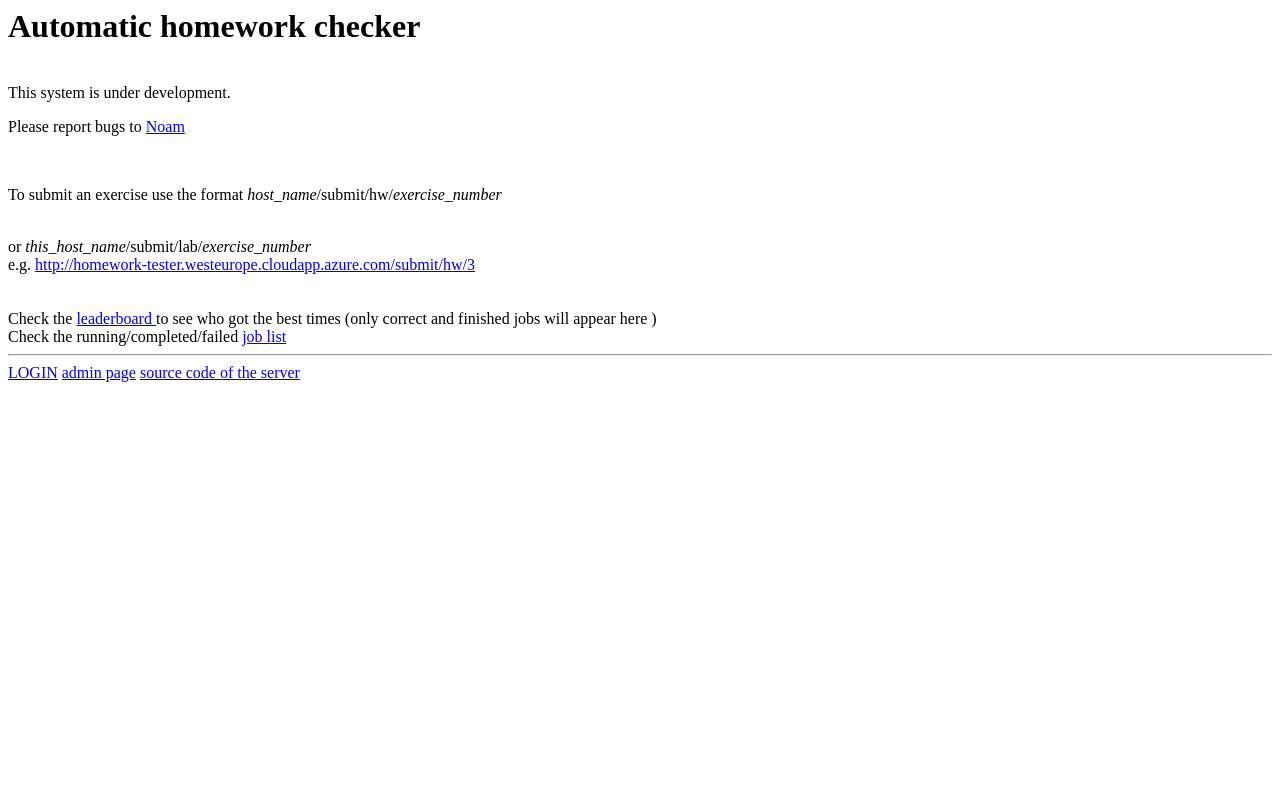
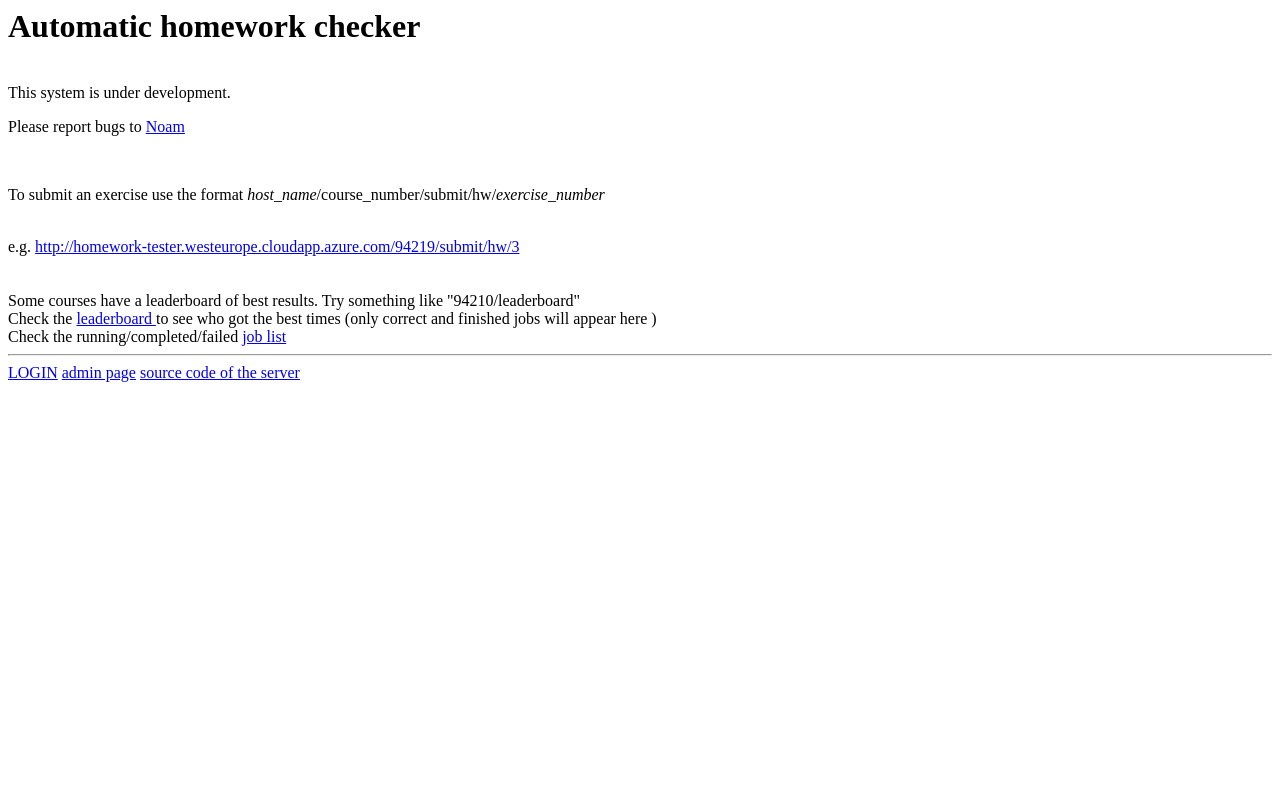
Before and after one commit to cnoam/technion-iem-ds_lab, a Flask app: page / in a window 1280 px wide. Run offline with Flask 2, Linux system fonts and the light colour scheme.

Commit message:
add support for multiple courses changes in URI and config file structure

```diff
--- a/hw_settings.json
+++ b/hw_settings.json
@@ -1,20 +1,31 @@
-
-[ {
+{
+     "94201": [
+          {
                "id": 1,
-     "matcher" : "exact_match.py",
-     "runner" :"check_cmake.sh",
-     "timeout" : 5
+               "matcher": "exact_match.py",
+               "runner": "check_cmake.sh",
+               "timeout": 5
           },
           {
                "id": 2,
-     "matcher" : "exact_match.py",
-     "runner" :"check_sh.sh",
-     "timeout" : 15
+               "matcher": "exact_match.py",
+               "runner": "check_sh.sh",
+               "timeout": 15
           },
           {
                "id": 4,
-     "matcher" : "tester_ex4.py",
-     "runner" :"check_py.sh",
-     "timeout" : 20
+               "matcher": "tester_ex4.py",
+               "runner": "check_py.sh",
+               "timeout": 20
+          }
+     ],
+
+     "94210": [
+          {
+               "id": 1,
+               "matcher": "exact_match.py",
+               "runner": "check_git_patch.sh",
+               "timeout": 30
           }
      ]
+}
--- a/serverpkg/__init__.py
+++ b/serverpkg/__init__.py
@@ -9,7 +9,7 @@ if sys.version_info.major != 3:
 logger = init_logger('server')
 
 UPLOAD_FOLDER = r'/tmp'
-ALLOWED_EXTENSIONS = {'gz','xz','py','sh'}
+ALLOWED_EXTENSIONS = {'gz','xz','py','sh','patch'}
 
 MAX_CONCURRENT_JOBS = os.cpu_count()
 if MAX_CONCURRENT_JOBS is None:
@@ -20,6 +20,7 @@ app.config['UPLOAD_FOLDER'] = UPLOAD_FOLDER
 app.config['MAX_CONTENT_LENGTH'] = 16 * 1024 * 1024
 app.config['matcher_dir'] = 'serverpkg/matchers'
 app.config['runner_dir'] = 'serverpkg/runners'
+app.config['assignment_config_file'] = 'hw_settings.json'
 app.secret_key = b'3456o00sdf045'
 
 _job_status_db = job_status.JobStatusDB()
--- a/serverpkg/admin.py
+++ b/serverpkg/admin.py
@@ -55,7 +55,7 @@ def admin_page():
 
 @app.route("/admin/show_ex_config")
 def show_ex_config():
-    with open('hw_settings.json','r') as fin:
+    with open(app.config['assignment_config_file'],'r') as fin:
         contents = fin.read()
     return render_template('dump_source_code.html', source = contents)
 
@@ -71,7 +71,7 @@ def _upload_and_save():
         flash('No selected file')
         return redirect(request.url)
     if file:
-        file_name = "hw_settings.json"
+        file_name = app.config['assignment_config_file']
         try:
             file.save(file_name)
         except OSError as ex:
--- a/serverpkg/job_status.py
+++ b/serverpkg/job_status.py
@@ -74,6 +74,8 @@ class JobStatus():
                              utils.wrap_html_source(self.stdout),
                              utils.wrap_html_source(self.stderr))
         elif self.status == 'completed':
+            if self.run_time is None:  # soft fail if the internal state is not perfect
+                self.run_time = 0.0
             text = 'Job {} completed in {:.3f} seconds.'.format(self.job_id, self.run_time)
         else:
             raise ValueError('impossible state:'+ str(self.status) )
--- a/serverpkg/server.py
+++ b/serverpkg/server.py
@@ -46,23 +46,24 @@ def show_jobs_():
     """
     return show_jobs.show_jobs(_job_status_db)
 
+
 # noinspection PyPackageRequirements
-@app.route('/submit/<ex_type>/<int:number>', methods=['GET', 'POST'])
-def upload_file(ex_type, number):
+@app.route('/<int:course>/submit/<ex_type>/<int:number>', methods=['GET', 'POST'])
+def upload_file(course,ex_type, number):
     if _job_status_db.num_running_jobs() >= MAX_CONCURRENT_JOBS:
         return "Busy! try again in a few seconds.", HTTPStatus.SERVICE_UNAVAILABLE
 
     try:
-        _get_config_for_ex(number)
-    except KeyError:
-        return "We don't have such a value" , HTTPStatus.NOT_FOUND
+        _get_config_for_ex(course,ex_type,number)
+    except KeyError as ex:
+        return "We don't have such a value. " +  str(ex), HTTPStatus.NOT_FOUND
     except SanityError as ex:
         return "<H1>Message to Tutor</H1>There is something wrong in the config file for this exercise.<br>"\
                "Please fix and submit again. <br><strong>Error: " + str(ex) + '</strong>'
-    return _upload_file(ex_type, number)
+    return _upload_file(course,ex_type, number)
 
 
-def _upload_file(ex_type, ex_number, compare_to_golden = False):
+def _upload_file(course_num, ex_type, ex_number, compare_to_golden = False):
     """ upload homework 'number'
         call a checker and return the result.
         Block here until the checker completes.
@@ -98,8 +99,9 @@ def _upload_file(ex_type, ex_number, compare_to_golden = False):
                 reference_input  = "./data/ref_{}_{}_input{}".format(ex_type, ex_number, postfix)
                 logger.info(" ref files supplied to handler: " + reference_input + "   " + reference_output)
                 logger.info("TAR file: " + saved_file_name)
-                the_reply = handle_file(saved_file_name,ex_type, ex_number, reference_input, reference_output,
-                                        lambda :os.unlink(saved_file_name) )
+                the_reply = handle_file(saved_file_name,course_num, ex_type, ex_number, reference_input, reference_output,
+                                       lambda :os.unlink(saved_file_name))
+                #   None)
             finally:
                 pass
                 # the handle_file() is ASYNC, so at this stage we don't know yet when can the file be deleted.
@@ -110,12 +112,14 @@ def _upload_file(ex_type, ex_number, compare_to_golden = False):
             #return redirect(url_for('upload_file', filename=filename))
         else:
             flash("Please check the file type!")
-    return render_template('upload_homework.html', hw_number = ex_number, num_jobs_running=_job_status_db.num_running_jobs())
+    return render_template('upload_homework.html',
+                           course_number=course_num, hw_number=ex_number,
+                           num_jobs_running=_job_status_db.num_running_jobs())
 
 
-@app.route('/submit/goldi/<ex_type>/<int:number>', methods=['GET', 'POST'])
-def upload_file_golden_ref(ex_type, number):
-    return _upload_file(ex_type, number, compare_to_golden=True)
+@app.route('/<int:course>/submit/goldi/<ex_type>/<int:number>', methods=['GET', 'POST'])
+def upload_file_golden_ref(course,ex_type, number):
+    return _upload_file(course,ex_type, number, compare_to_golden=True)
 
 
 @app.route('/check_job_status/<int:job_id>')
@@ -126,17 +130,19 @@ def get_job_stat(job_id):
         return "job id not found", HTTPStatus.NOT_FOUND
 
 
-@app.route('/leaderboard')
-def show_leaderboard():
+@app.route('/<int:course>/leaderboard')
+def show_leaderboard(course):
+    if not str(course) in course_id:
+        return "course not found", HTTPStatus.NOT_FOUND
     from .leaderboard import Leaderboard
     board = Leaderboard(_job_status_db)
-    return board.show('3')
+    return board.show(str(course))
 
 
-def handle_file(package_under_test,ex_type, ex_number, reference_input, reference_output, completionCb):
+def handle_file(package_under_test,course_number, ex_type, ex_number, reference_input, reference_output, completionCb):
     use_async = True
     if use_async:
-        return handle_file_async(package_under_test, ex_type, ex_number, reference_input, reference_output,completionCb)
+        return handle_file_async(package_under_test, course_number, ex_type, ex_number, reference_input, reference_output,completionCb)
     else:
         logger.warning("this path is not maintained!")
         rv = handle_file_blocking(package_under_test, reference_input, reference_output)
@@ -145,9 +151,18 @@ def handle_file(package_under_test,ex_type, ex_number, reference_input, referenc
         return rv
 
 
-def _get_config_for_ex(ex_number):
+def _get_configured_course_ids():
+    """:returns list of course ID  :type list(string)
+    """
+    import json
+    with open(app.config['assignment_config_file'], "r") as fin:
+        params = json.load(fin)
+        return list(params.keys())
+
+
+def _get_config_for_ex(course_number, ex_type,ex_number):
     """choose the proper (runner,matcher,...)
-       for a given (ex_type,ex_number)
+       for a given (course_number,ex_type,ex_number)
        :raise KeyError, FileNotFoundError, SanityError
        :return tuple(matcher, executor, timeout)
 
@@ -156,26 +171,31 @@ def _get_config_for_ex(ex_number):
     if a value is invalid, refuse to run ( e.g. matcher/runner not found or not executable )
 
     Example:
-  [ {
+  { "94201":[ {
      "id": 4,
      "matcher" : "./tester_ex4.py",
      "runner" :"./check_py.sh",
-     "timeout" : 300
+     "timeout" : 300,
      "calc_score": true <<<<<<< [FUTURE]optional. default to false
      },
-{
+     {
      "id": 1,
      "matcher" : "./exact_match.py",
      "runner" :"./check_cmake.sh",
      "timeout" : 5,
      "blocking": true <<<<<<< [FUTURE]optional. default to false
      }
-]
+    ]
+   }
     """
     import json
-    with open("hw_settings.json","r") as fin:
+    with open(app.config['assignment_config_file'], "r") as fin:
         params = json.load(fin)
-
+    try:
+        params = params[str(course_number)]
+    except KeyError:
+        logger.warn("course number not found in config file")
+        raise KeyError("course number {} not found in the config file".format(course_number))
     for e in params:
         if e['id'] == ex_number:
             break
@@ -200,13 +220,13 @@ def _check_sanity(comparator_file_name, executor_file_name, timeout):
     import os
     assert app.config['matcher_dir']
     if not os.path.isfile(os.path.join(app.config['matcher_dir'],comparator_file_name)):
-        raise SanityError("comparator not found: "+comparator_file_name)
+        raise SanityError("matcher not found: "+comparator_file_name)
     full_path = os.path.join(app.config['runner_dir'],executor_file_name)
     if not (os.path.isfile(full_path) and os.access(full_path, os.X_OK)):
         raise SanityError("executor not found or not eXcutable: " + executor_file_name)
 
 
-def handle_file_async(package_under_test, ex_type, ex_number, reference_input, reference_output,completionCb):
+def handle_file_async(package_under_test, course_number, ex_type, ex_number, reference_input, reference_output,completionCb):
     """
     handle the supplied file: unpack, build, run, compare to golden reference.
     The operation is async (non blocking). A thread is created to handle the request
@@ -218,7 +238,7 @@ def handle_file_async(package_under_test, ex_type, ex_number, reference_input, r
     """
     new_job = _job_status_db.add_job((ex_type, ex_number),package_under_test)
     try:
-        comparator, runner, timeout = _get_config_for_ex(ex_number)
+        comparator, runner, timeout = _get_config_for_ex(course_number, ex_type, ex_number)
     except KeyError as ex:
         return "invalid ex number? exception=%s    "% str(ex),HTTPStatus.BAD_REQUEST
 
@@ -262,6 +282,8 @@ def handle_file_blocking(package_under_test, reference_input, reference_output):
     import utils
     return utils.wrap_html_source(message)
 
+
+course_id = _get_configured_course_ids()
 # moved to run.py
 # if __name__ == '__main__':
 #     logger.warning("Starting the server as standalone")
--- a/serverpkg/templates/index.html
+++ b/serverpkg/templates/index.html
@@ -3,20 +3,21 @@
 <br> This system is under development. <br>
 <p> Please report bugs to <a href="mailto://cnoam@technion.ac.il">Noam</a> </p>
 <br>
-<p>To submit an exercise use the format <i>host_name</i>/submit/hw/<i>exercise_number</i></p>
-<br> or <i>this_host_name</i>/submit/lab/<i>exercise_number</i>
+<p>To submit an exercise use the format <i>host_name</i>/course_number/submit/hw/<i>exercise_number</i></p>
+
 <br>
 {%  if running_locally %}
 
-<a href="http://localhost:8000/submit/hw/1">local submission for debug</a>
+<a href="http://localhost:8000/94219/submit/hw/1">local submission for debug</a>
 {%  else %}
     e.g.
-<a href="http://homework-tester.westeurope.cloudapp.azure.com/submit/hw/3">http://homework-tester.westeurope.cloudapp.azure.com/submit/hw/3</a>
+<a href="http://homework-tester.westeurope.cloudapp.azure.com/94219/submit/hw/3">http://homework-tester.westeurope.cloudapp.azure.com/94219/submit/hw/3</a>
 {% endif %}
 
 <br><br>
 <br>
-Check the <a href="./leaderboard"> leaderboard </a> to see who got the best times (only correct and finished jobs will appear here ) <br>
+Some courses have a leaderboard of best results. Try something like "94210/leaderboard"<br>
+Check the <a href="./94210/leaderboard"> leaderboard </a> to see who got the best times (only correct and finished jobs will appear here ) <br>
 Check the running/completed/failed <a href="./jobs">job list </a><br>
 
 <hr>
--- a/serverpkg/templates/upload_homework.html
+++ b/serverpkg/templates/upload_homework.html
@@ -12,7 +12,7 @@
 <html>
 <body>
     <title>Upload your homework for self checking</title>
-    <h1>Course 94201: Upload new File for exercise {{hw_number}}</h1>
+    <h1>Course {{course_number}}: Upload new File for exercise {{hw_number}}</h1>
     <p>This tool accepts ONLY files of type {tar.gz, tar.xz ,py} with a size limit of 15MB.</p>
     After uploading, the server will run the checker with your file. <br>
     The checker will try to build your code (if needed) and run it with input.<br>
```
Also changed, not shown: README.md. Lines whose indentation alone changed are shown as unchanged.
